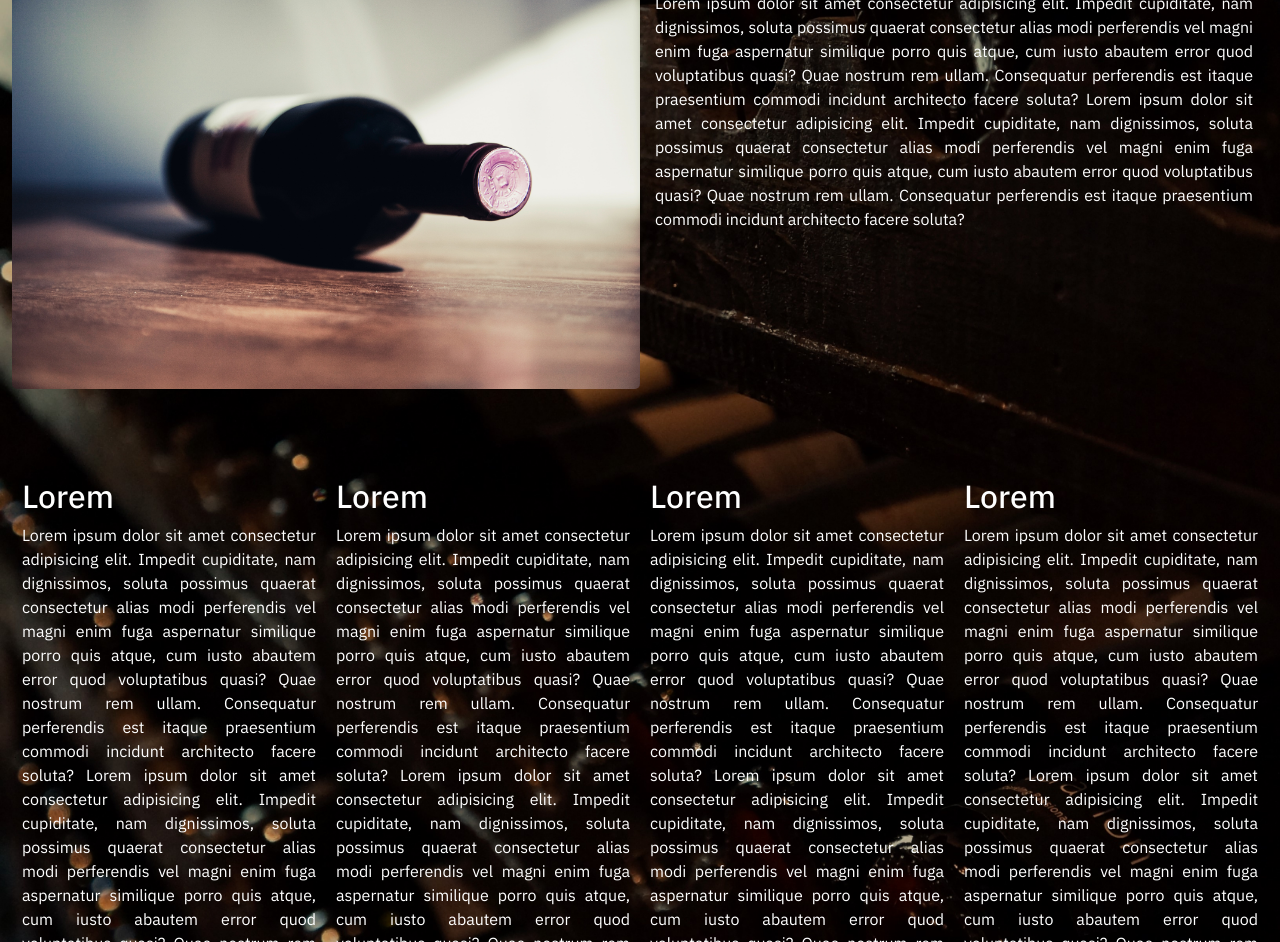
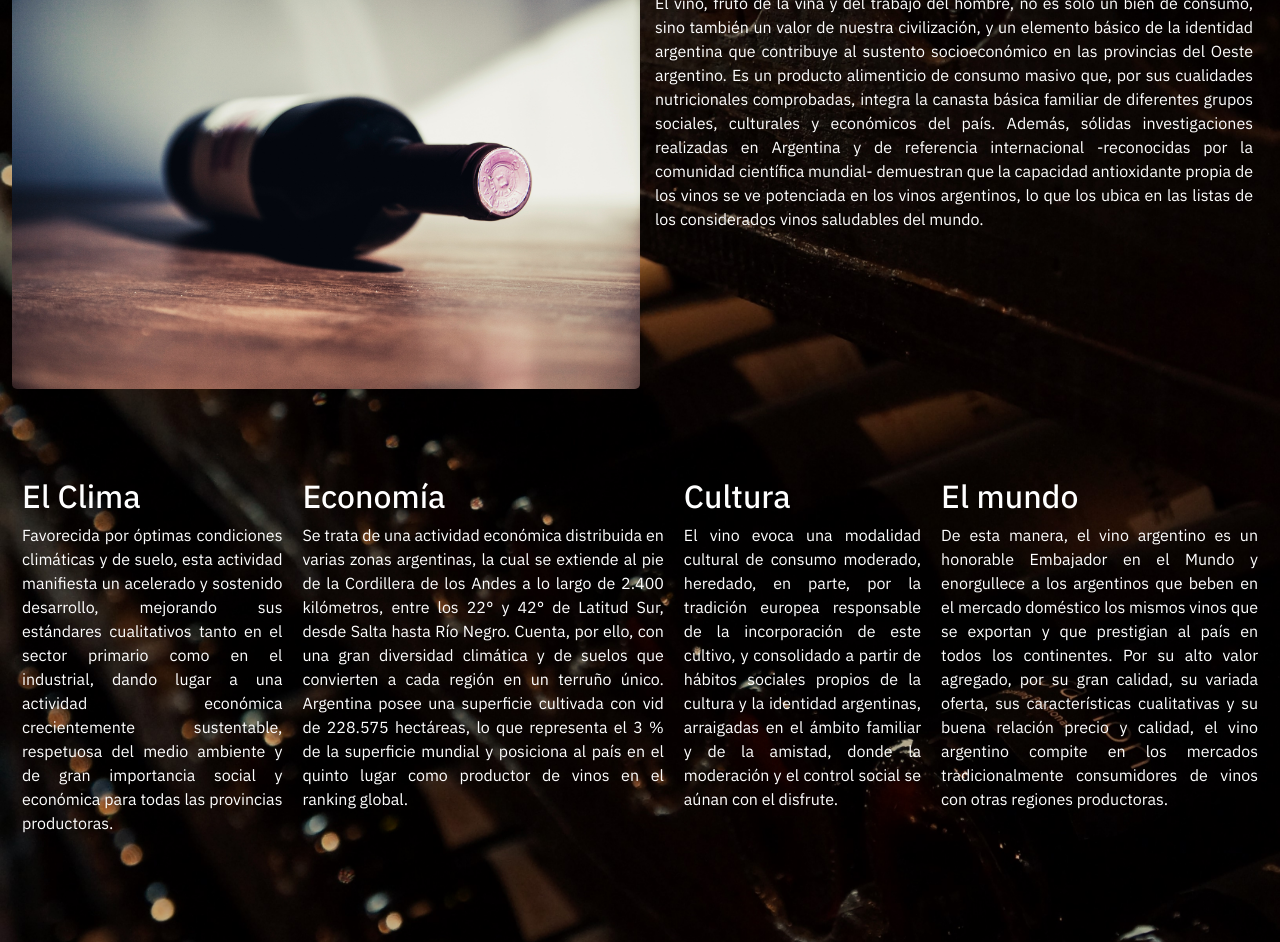
Before and after one commit to Hcarballo/Proyect_MoreWine, a website: page index.html in a window 1280 px wide. Shown: the part 243-1185 px from the top of the page. Drawn offline with Linux system fonts and the light colour scheme.

Commit message:
Improve code v.2

```diff
--- a/index.html
+++ b/index.html
@@ -56,85 +56,56 @@
                 <div class="presentation-container">
                     <img class="imgpres" src="assets/img/botella_princ.jpg" alt="botella inclinada">
                     <div class="presentation-text">
-                        <h2>Lorem</h2>
-                        <p>Lorem ipsum dolor sit amet consectetur adipisicing elit.
-                            Impedit cupiditate, nam dignissimos, soluta possimus quaerat consectetur
-                            alias modi perferendis vel magni enim fuga aspernatur similique porro quis
-                            atque, cum iusto abautem error quod voluptatibus quasi?
-                            Quae nostrum rem ullam. Consequatur perferendis est itaque praesentium commodi
-                            incidunt architecto facere soluta?
-                            Lorem ipsum dolor sit amet consectetur adipisicing elit.
-                            Impedit cupiditate, nam dignissimos, soluta possimus quaerat consectetur
-                            alias modi perferendis vel magni enim fuga aspernatur similique porro quis
-                            atque, cum iusto abautem error quod voluptatibus quasi?
-                            Quae nostrum rem ullam. Consequatur perferendis est itaque praesentium commodi
-                            incidunt architecto facere soluta?
+                        <h2>Reseña</h2>
+                        <p>El vino, fruto de la viña y del trabajo del hombre, no es sólo un bien de consumo, sino
+                            también un valor de nuestra civilización, y un elemento básico de la identidad argentina que
+                            contribuye al sustento socioeconómico en las provincias del Oeste argentino. Es un producto
+                            alimenticio de consumo masivo que, por sus cualidades nutricionales comprobadas, integra la
+                            canasta básica familiar de diferentes grupos sociales, culturales y económicos del país.
+                            Además, sólidas investigaciones realizadas en Argentina y de referencia internacional
+                            -reconocidas por la comunidad científica mundial- demuestran que la capacidad antioxidante
+                            propia de los vinos se ve potenciada en los vinos argentinos, lo que los ubica en las listas
+                            de los considerados vinos saludables del mundo.
                         </p>
                     </div>
                 </div>
                 <div class="fin-presentation">
                     <div>
-                        <h2>Lorem</h2>
-                        <p>Lorem ipsum dolor sit amet consectetur adipisicing elit.
-                            Impedit cupiditate, nam dignissimos, soluta possimus quaerat consectetur
-                            alias modi perferendis vel magni enim fuga aspernatur similique porro quis
-                            atque, cum iusto abautem error quod voluptatibus quasi?
-                            Quae nostrum rem ullam. Consequatur perferendis est itaque praesentium commodi
-                            incidunt architecto facere soluta?
-                            Lorem ipsum dolor sit amet consectetur adipisicing elit.
-                            Impedit cupiditate, nam dignissimos, soluta possimus quaerat consectetur
-                            alias modi perferendis vel magni enim fuga aspernatur similique porro quis
-                            atque, cum iusto abautem error quod voluptatibus quasi?
-                            Quae nostrum rem ullam. Consequatur perferendis est itaque praesentium commodi
-                            incidunt architecto facere soluta?
+                        <h2>El Clima</h2>
+                        <p>
+                            Favorecida por óptimas condiciones climáticas y de suelo, esta actividad manifiesta un
+                            acelerado y sostenido desarrollo, mejorando sus estándares cualitativos tanto en el sector
+                            primario como en el industrial, dando lugar a una actividad económica crecientemente
+                            sustentable, respetuosa del medio ambiente y de gran importancia social y económica para
+                            todas las provincias productoras.
                         </p>
                     </div>
                     <div>
-                        <h2>Lorem</h2>
-                        <p>Lorem ipsum dolor sit amet consectetur adipisicing elit.
-                            Impedit cupiditate, nam dignissimos, soluta possimus quaerat consectetur
-                            alias modi perferendis vel magni enim fuga aspernatur similique porro quis
-                            atque, cum iusto abautem error quod voluptatibus quasi?
-                            Quae nostrum rem ullam. Consequatur perferendis est itaque praesentium commodi
-                            incidunt architecto facere soluta?
-                            Lorem ipsum dolor sit amet consectetur adipisicing elit.
-                            Impedit cupiditate, nam dignissimos, soluta possimus quaerat consectetur
-                            alias modi perferendis vel magni enim fuga aspernatur similique porro quis
-                            atque, cum iusto abautem error quod voluptatibus quasi?
-                            Quae nostrum rem ullam. Consequatur perferendis est itaque praesentium commodi
-                            incidunt architecto facere soluta?
+                        <h2>Economía</h2>
+                        <p>Se trata de una actividad económica distribuida en varias zonas argentinas, la cual se
+                            extiende al pie de la Cordillera de los Andes a lo largo de 2.400 kilómetros, entre los 22°
+                            y 42° de Latitud Sur, desde Salta hasta Río Negro. Cuenta, por ello, con una gran diversidad
+                            climática y de suelos que convierten a cada región en un terruño único. Argentina posee una
+                            superficie cultivada con vid de 228.575 hectáreas, lo que representa el 3 % de la superficie
+                            mundial y posiciona al país en el quinto lugar como productor de vinos en el ranking global.
                         </p>
                     </div>
                     <div>
-                        <h2>Lorem</h2>
-                        <p>Lorem ipsum dolor sit amet consectetur adipisicing elit.
-                            Impedit cupiditate, nam dignissimos, soluta possimus quaerat consectetur
-                            alias modi perferendis vel magni enim fuga aspernatur similique porro quis
-                            atque, cum iusto abautem error quod voluptatibus quasi?
-                            Quae nostrum rem ullam. Consequatur perferendis est itaque praesentium commodi
-                            incidunt architecto facere soluta?
-                            Lorem ipsum dolor sit amet consectetur adipisicing elit.
-                            Impedit cupiditate, nam dignissimos, soluta possimus quaerat consectetur
-                            alias modi perferendis vel magni enim fuga aspernatur similique porro quis
-                            atque, cum iusto abautem error quod voluptatibus quasi?
-                            Quae nostrum rem ullam. Consequatur perferendis est itaque praesentium commodi
-                            incidunt architecto facere soluta?
+                        <h2>Cultura</h2>
+                        <p>El vino evoca una modalidad cultural de consumo moderado, heredado, en parte, por la
+                            tradición europea responsable de la incorporación de este cultivo, y consolidado a partir de
+                            hábitos sociales propios de la cultura y la identidad argentinas, arraigadas en el ámbito
+                            familiar y de la amistad, donde la moderación y el control social se aúnan con el disfrute.
                         </p>
                     </div>
                     <div>
-                        <h2>Lorem</h2>
-                        <p>Lorem ipsum dolor sit amet consectetur adipisicing elit.
-                            Impedit cupiditate, nam dignissimos, soluta possimus quaerat consectetur
-                            alias modi perferendis vel magni enim fuga aspernatur similique porro quis
-                            atque, cum iusto abautem error quod voluptatibus quasi?
-                            Quae nostrum rem ullam. Consequatur perferendis est itaque praesentium commodi
-                            incidunt architecto facere soluta?
-                            Lorem ipsum dolor sit amet consectetur adipisicing elit.
-                            Impedit cupiditate, nam dignissimos, soluta possimus quaerat consectetur
-                            alias modi perferendis vel magni enim fuga aspernatur similique porro quis
-                            atque, cum iusto abautem error quod voluptatibus quasi?
-                            Quae nostrum rem ullam. Consequatur perferendis est itaque praesentium commodi
-                            incidunt architecto facere soluta?
+                        <h2>El mundo</h2>
+                        <p>De esta manera, el vino argentino es un honorable Embajador en el Mundo y enorgullece a los
+                            argentinos que beben en el mercado doméstico los mismos vinos que se exportan y que
+                            prestigian al país en todos los continentes. Por su alto valor agregado, por su gran
+                            calidad, su variada oferta, sus características cualitativas y su buena relación precio y
+                            calidad, el vino argentino compite en los mercados tradicionalmente consumidores de vinos
+                            con otras regiones productoras.
                         </p>
                     </div>
                 </div>
@@ -143,9 +114,9 @@
         <footer class="footer">
             <p>Copyright 2023 &copy;</p>
             <div class="redes">
-                <img src="assets/img/redes/facebook.png" alt="">
-                <img src="assets/img/redes/instagram.png" alt="">
-                <img src="assets/img/redes/twitter.png" alt="">
+                <a href="https://es-la.facebook.com/"><img src="assets/img/redes/facebook.png" alt="logo_facebook"></a>
+                <a href="https://www.instagram.com/"><img src="assets/img/redes/instagram.png" alt="logo_instagram"></a>
+                <a href="https://twitter.com/?lang=es"><img src="assets/img/redes/twitter.png" alt="logo_twitter"></a>
             </div>
         </footer>
     </div>
--- a/scss/views/_bodegas.scss
+++ b/scss/views/_bodegas.scss
@@ -24,6 +24,7 @@
   .bodegas img {
     width: 100px;
     height: 100px;
+    margin-top: 5%;
   }
 
   .bodegas .text {
```
Also changed, not shown: bodegas.html (+38 -64 lines), estilos.html (+3 -3 lines), historia.html (+3 -3 lines), premiados.html (+3 -3 lines), prox_catas.html (+3 -3 lines), assets/img/bodegas/zapata.png (added), css/main.css, 1 other file.
